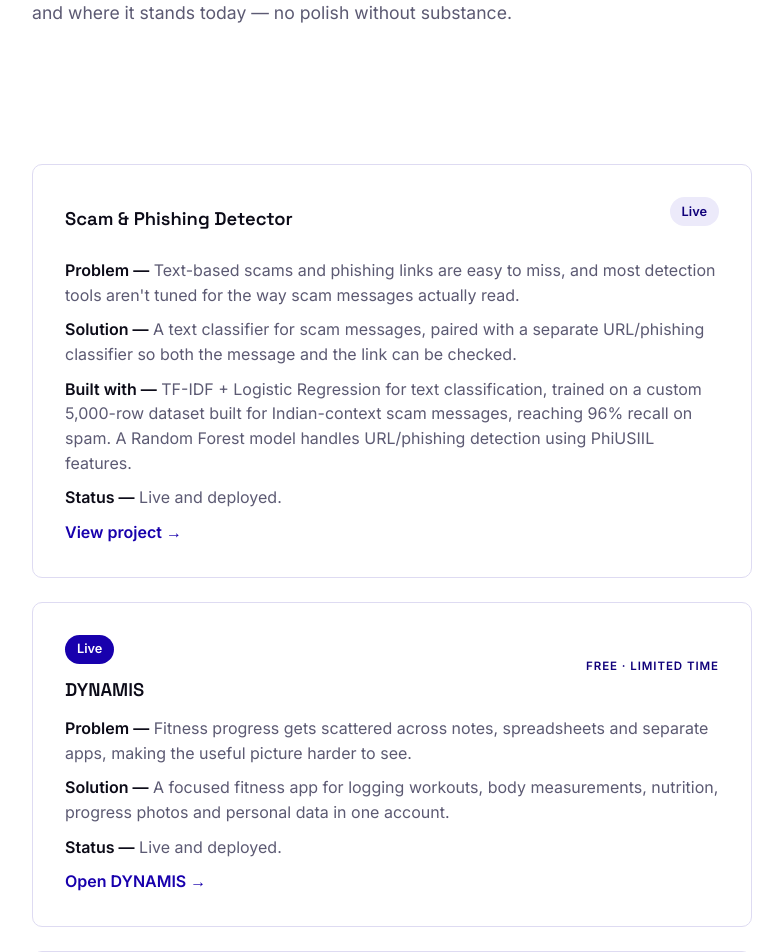
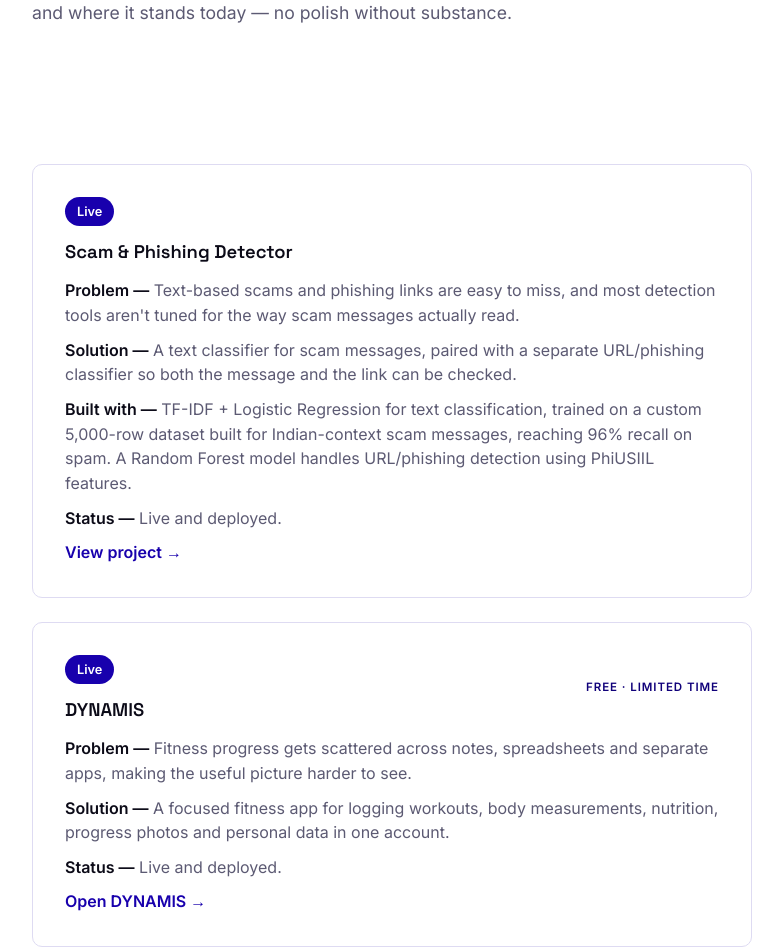
Before and after one commit to abhaykrishnak926-create/-GIBYT-webapp, a Flask app: page /work in a window 1280 px wide. Shown: the part 327-1279 px from the top of the page, without its empty margins (72-855 px from the left). Run offline with Flask 3, Linux system fonts and the light colour scheme.

Commit message:
align phishing detector live badge

```diff
--- a/templates/work.html
+++ b/templates/work.html
@@ -56,8 +56,10 @@
   <section class="section">
     <div class="case-study">
       <div class="case-header">
-        <h3>Scam &amp; Phishing Detector</h3>
-        <span class="status-pill">Live</span>
+        <div>
+         <span class="status-pill product-live-pill">Live</span>
+         <h3>Scam &amp; Phishing Detector</h3>
+        </div>
       </div>
       <p class="case-field"><strong>Problem —</strong> Text-based scams and phishing links are easy to miss, and most detection tools aren't tuned for the way scam messages actually read.</p>
       <p class="case-field"><strong>Solution —</strong> A text classifier for scam messages, paired with a separate URL/phishing classifier so both the message and the link can be checked.</p>
```
